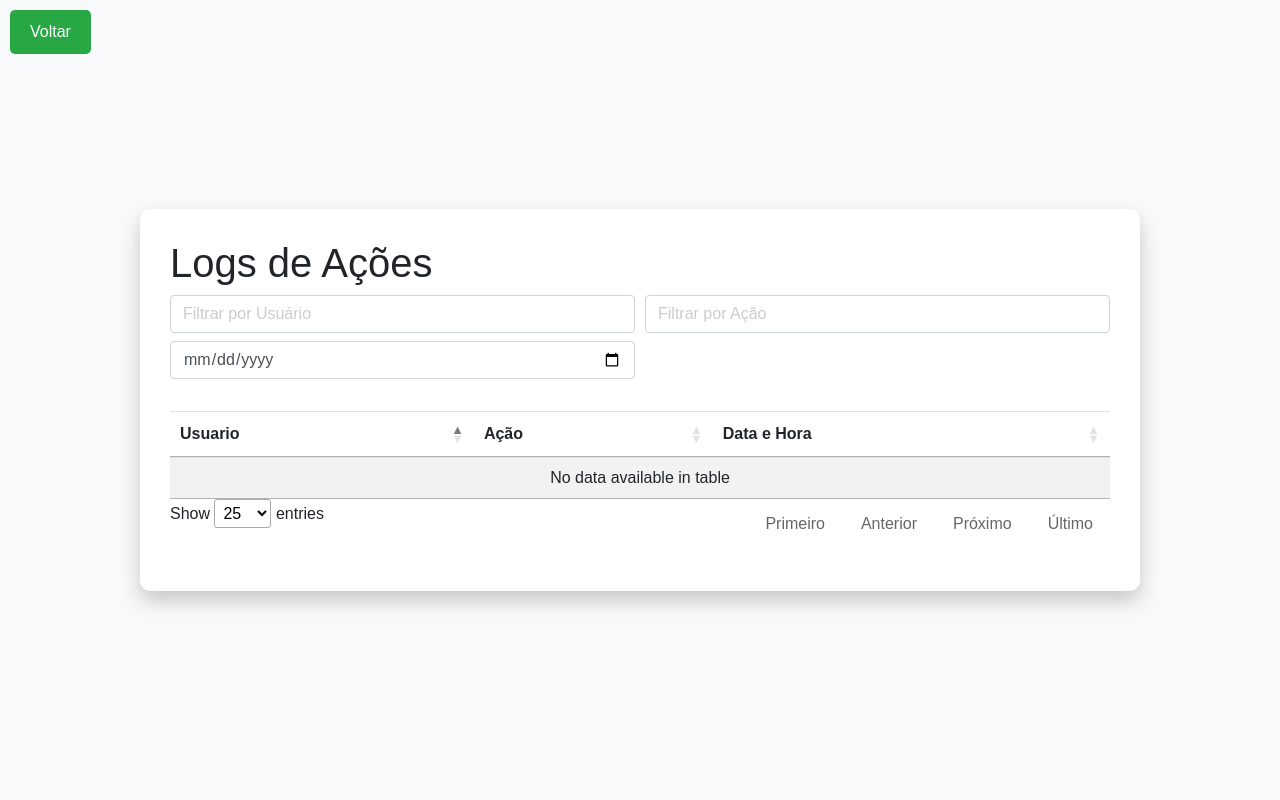
After one commit to JoaoVicttorsMelo/Automacao_Dashboard, a Flask app: page /log in a window 1280 px wide. The commit adds this page. Run offline with Flask 3, Linux system fonts and the light colour scheme; the visitor is signed in with stand-in values (Sample User, id 1); data comes from the database, SQL or seed files in the repository; data that the repository does not hold is empty; some libraries are stand-ins or nearby versions.

Commit message:
inserir arquivos que faltaram

```diff
--- /dev/null
+++ b/templates/partials/log.html
@@ -0,0 +1,196 @@
+<!DOCTYPE html>
+<html>
+<head>
+    <title>Logs de Ações</title>
+    <link rel="stylesheet" href="https://stackpath.bootstrapcdn.com/bootstrap/4.3.1/css/bootstrap.min.css">
+    <link rel="stylesheet" href="https://cdn.datatables.net/1.10.21/css/jquery.dataTables.min.css">
+    <style>
+        body {
+            background-color: #f8f9fa;
+            display: flex;
+            justify-content: center;
+            align-items: center;
+            min-height: 100vh;
+            margin: 0;
+            font-family: Arial, sans-serif;
+            transition: background-color 0.3s ease;
+            padding: 20px;
+        }
+
+        .container-3d {
+            background-color: white;
+            padding: 30px;
+            border-radius: 10px;
+            box-shadow: 0 10px 20px rgba(0, 0, 0, 0.2);
+            transition: box-shadow 0.3s ease;
+            max-width: 1000px;
+            width: 100%;
+        }
+
+        .btn-voltar {
+            position: absolute;
+            top: 10px;
+            left: 10px;
+            background-color: #28a745;
+            color: #fff;
+            border: none;
+            padding: 10px 20px;
+            border-radius: 5px;
+            cursor: pointer;
+            transition: background-color 0.3s ease;
+        }
+
+        .btn-voltar:hover {
+            background-color: #218838;
+        }
+
+        body.dark-mode {
+            background-color: #121212;
+            color: #ffffff;
+        }
+
+        .dark-mode .container-3d {
+            background-color: #1e1e1e;
+            box-shadow: 0 10px 20px rgba(0, 255, 0, 0.6);
+        }
+
+        .dark-mode .btn-voltar {
+            background-color: #00cc00;
+            color: #000;
+        }
+
+        .dark-mode .btn-voltar:hover {
+            background-color: #00aa00;
+        }
+
+        .dark-mode table {
+            background-color: #2c2c2c;
+            color: #ffffff;
+        }
+
+        .dark-mode th, .dark-mode td {
+            border: 1px solid #444;
+        }
+
+        .dark-mode th.sorted-asc::after,
+        .dark-mode th.sorted-desc::after {
+            color: #ffffff;
+        }
+
+        .dark-mode td {
+            background-color: #333;
+        }
+
+        .dark-mode tr.odd {
+            background-color: #444;
+        }
+
+        th {
+            cursor: pointer;
+        }
+
+        th.sorted-asc::after {
+            content: ' \2191';
+        }
+
+        th.sorted-desc::after {
+            content: ' \2193';
+        }
+
+        .pagination {
+            justify-content: center;
+        }
+
+        .dark-mode .form-control {
+            background-color: #333;
+            color: #fff;
+            border: 1px solid #555;
+        }
+
+        .form-control::placeholder {
+            color: #ccc;
+        }
+    </style>
+</head>
+<body>
+    <a href="/home" class="btn-voltar">Voltar</a>
+    <div class="container-3d">
+        <h1>Logs de Ações</h1>
+        <div class="mb-4">
+            <div class="form-row">
+                <div class="form-group col-12 col-md-6 mb-2">
+                    <input type="text" class="form-control" id="filter-usuario" placeholder="Filtrar por Usuário">
+                </div>
+                <div class="form-group col-12 col-md-6 mb-2">
+                    <input type="text" class="form-control" id="filter-acao" placeholder="Filtrar por Ação">
+                </div>
+                <div class="form-group col-12 col-md-6 mb-2">
+                    <input type="date" class="form-control" id="filter-data">
+                </div>
+            </div>
+        </div>
+        <table id="logs-table" class="table table-striped">
+            <thead>
+                <tr>
+                    <th>Usuario</th>
+                    <th>Ação</th>
+                    <th>Data e Hora</th>
+                </tr>
+            </thead>
+            <tbody>
+                {% for log in logs %}
+                <tr>
+                    <td>{{ log['usuario'] }}</td>
+                    <td>{{ log['acao'] }}</td>
+                    <td>{{ log['data_hora'] }}</td>
+                </tr>
+                {% endfor %}
+            </tbody>
+        </table>
+        <nav>
+            <ul class="pagination" id="pagination"></ul>
+        </nav>
+    </div>
+    <script src="https://code.jquery.com/jquery-3.5.1.min.js"></script>
+    <script src="https://cdn.datatables.net/1.10.21/js/jquery.dataTables.min.js"></script>
+    <script>
+        document.addEventListener('DOMContentLoaded', (event) => {
+            const currentTheme = localStorage.getItem('theme') || 'light';
+            if (currentTheme === 'dark') {
+                document.body.classList.add('dark-mode');
+            }
+
+            const table = $('#logs-table').DataTable({
+                "pagingType": "full_numbers",
+                "pageLength": 25,
+                "dom": '<"top">rt<"bottom"lp><"clear">',
+                "language": {
+                    "paginate": {
+                        "first": "Primeiro",
+                        "last": "Último",
+                        "next": "Próximo",
+                        "previous": "Anterior"
+                    }
+                }
+            });
+
+             $('#filter-usuario').on('keyup change', function () {
+                table.column(0).search(this.value).draw();
+            });
+            $('#filter-acao').on('keyup change', function () {
+                table.column(1).search(this.value).draw();
+            });
+
+            $('#filter-data').on('change', function () {
+                table.column(2).search(this.value).draw();
+            });
+        });
+
+        function toggleTheme() {
+            document.body.classList.toggle('dark-mode');
+            const theme = document.body.classList.contains('dark-mode') ? 'dark' : 'light';
+            localStorage.setItem('theme', theme);
+        }
+    </script>
+</body>
+</html>
```
Also changed, not shown: templates/partials/cadastrar_funcionario.html (+7 -2 lines), templates/partials/editar_usuario.html (added, +191 -0 lines), templates/partials/excluir_usuario.html (added, +182 -0 lines).
